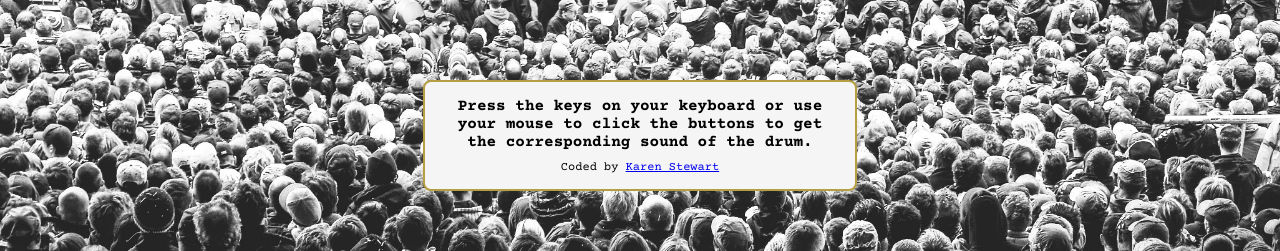
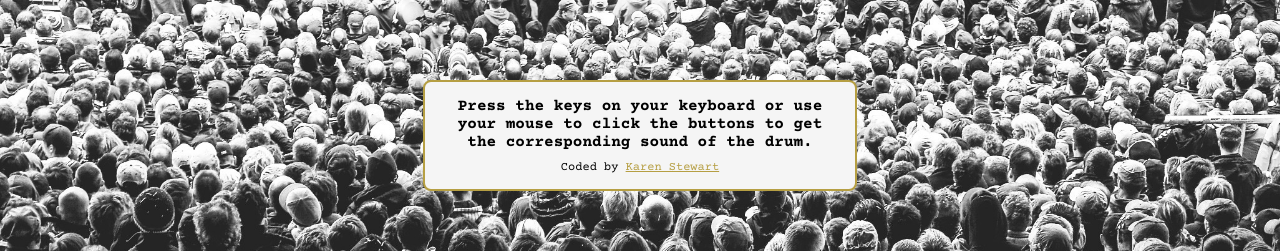
Before and after one commit to KarenStewart1/drum-kit-react, a React (Create React App) app: page / in a window 1280 px wide. Shown: the top 251 px of the page. Built offline with nearby package versions, Linux system fonts and the light colour scheme.

Commit message:
fix few small issues in App.js and App.css files

```diff
--- a/src/App.css
+++ b/src/App.css
@@ -21,6 +21,6 @@
   padding-top: 10px;
 }
 
-.App .creedits a {
+.App .credits a {
   color: var(--primary-color);
 }
--- a/src/App.js
+++ b/src/App.js
@@ -10,13 +10,17 @@ function App() {
         to get the corresponding sound of the drum.
         <div className="credits">
           Coded by{" "}
-          <a href="https://admiring-goldstine-ca62c9.netlify.app/">
+          <a
+            href="https://admiring-goldstine-ca62c9.netlify.app/"
+            target="_blank"
+            rel="noreferrer"
+            title="Github"
+          >
             Karen Stewart
           </a>
         </div>
       </div>
       <Drums />
-      {/* <Sound /> */}
     </div>
   );
 }
```
